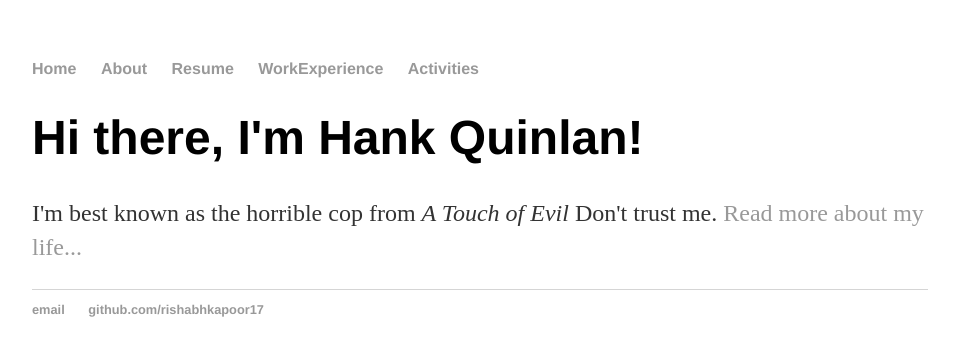
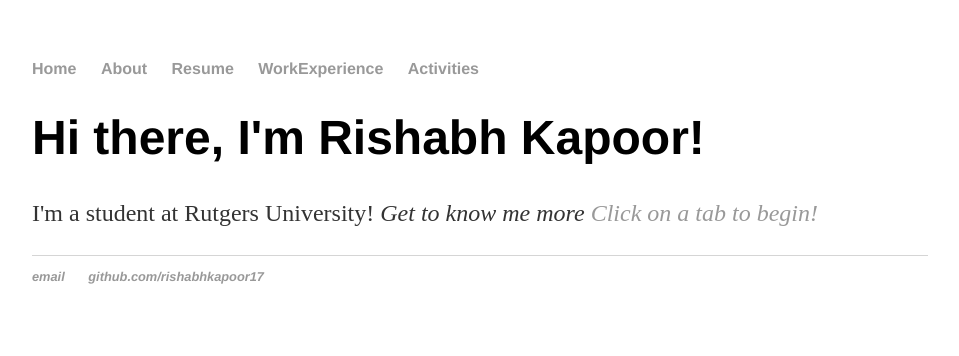
Before and after one commit to rishabhkapoor17/rishabhkapoor17.github.io, a Jekyll site: the page built from index.html, in a window 1280 px wide. Shown: the top 356 px of the page, without its empty margins (160-1119 px from the left). Built offline with Jekyll 4.4.1, drawn with Linux system fonts in a browser that asks for light colours.

Commit message:
Update index.html

```diff
--- a/index.html
+++ b/index.html
@@ -1,8 +1,8 @@
 ---
 layout: default
-title: Hank Quinlan, Horrible Cop
+title: Rishabh Kapoor, website
 ---
 <div class="blurb">
-	<h1>Hi there, I'm Hank Quinlan!</h1>
-	<p>I'm best known as the horrible cop from <em>A Touch of Evil</em> Don't trust me. <a href="/about">Read more about my life...</a></p>
+	<h1>Hi there, I'm Rishabh Kapoor!</h1>
+	<p>I'm a student at Rutgers University! <em>Get to know me more <a href="/about">Click on a tab to begin!</a></p>
 </div><!-- /.blurb -->
```
